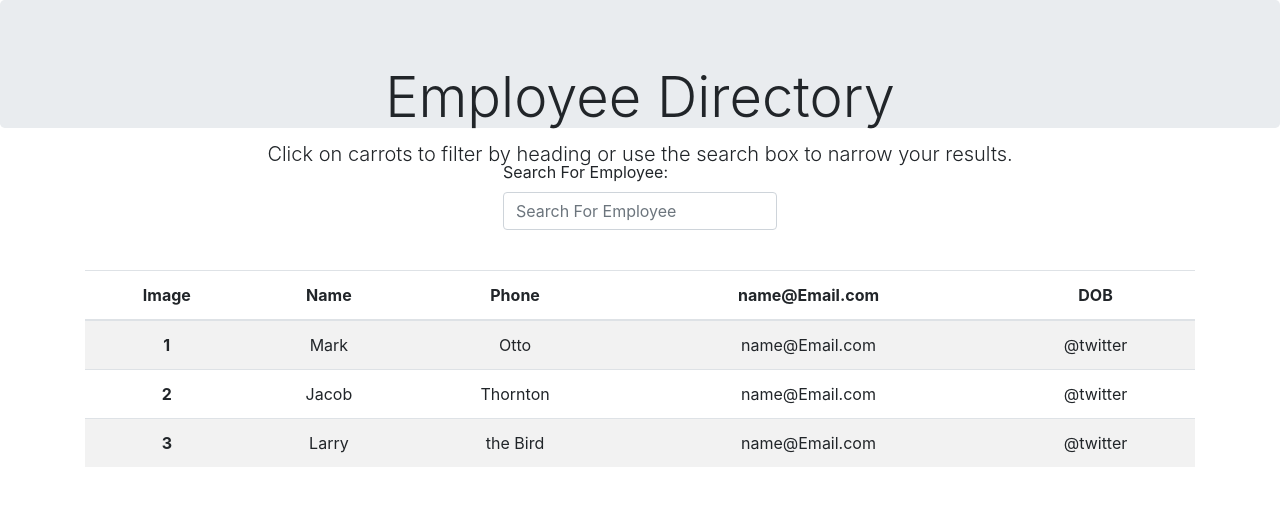
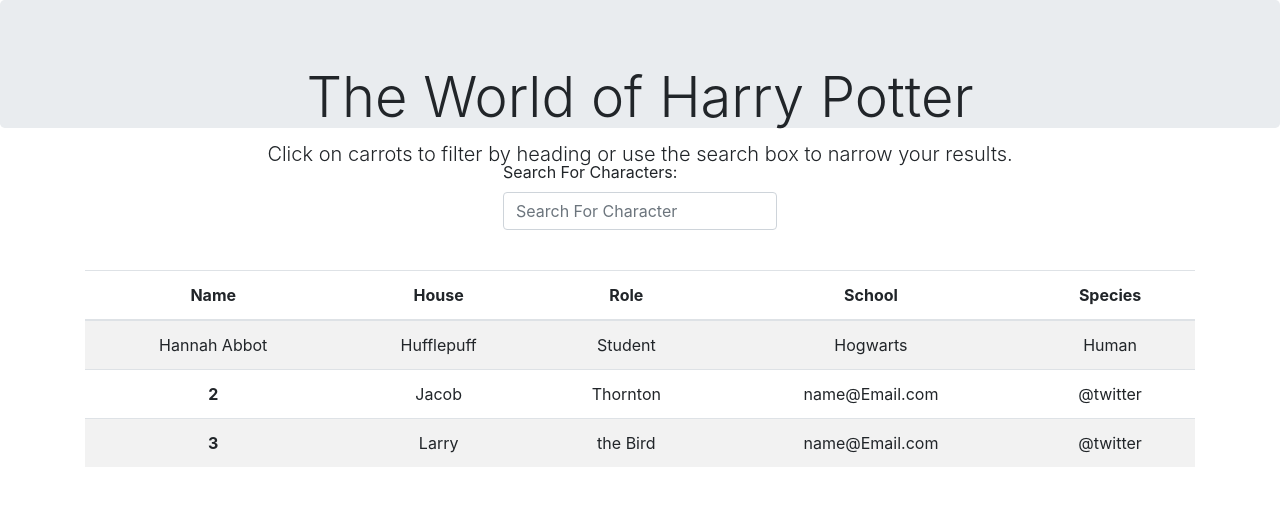
Before and after one commit to Gerardo-S/employee-directory, a React (Create React App) app: page / in a window 1280 px wide. Shown: the top 506 px of the page. Built offline with nearby package versions, Linux system fonts and the light colour scheme; no server answers.

Commit message:
fixed api data to employee table

```diff
--- a/src/components/EmployeeContainer.js
+++ b/src/components/EmployeeContainer.js
@@ -1,17 +1,38 @@
-import React from "react";
+import React, { useState, useEffect } from "react";
+import API from "../utils/API"
 import Container from "./Container";
 import Row from "./Row"
 import Search from "./Search";
 import EmployeeTable from "./EmployeeTable";
 
-function EmployeeContainer(props) {
+
+function EmployeeContainer() {
+    const [error, setError] = useState("");
+    const [characterData, setCharacterData] = useState()
+    useEffect(() => {
+        API.getCharacters().then((res) => {
+            if (res.data.length === 0) {
+                throw new Error("No results found.");
+            }
+            if (res.data.status === "error") {
+                throw new Error(res.data.message);
+            }
+            const { data } = res;
+            setCharacterData(data);
+
+        })
+            .catch((err) => setError(err.message));
+
+
+
+    }, []);
     return (
         <Container>
             <Row>
                 <Search />
             </Row>
-            <br/>
-            <EmployeeTable />
+            <br />
+            <EmployeeTable characterData={characterData} />
         </Container>
     );
 };
--- a/src/components/EmployeeTable.js
+++ b/src/components/EmployeeTable.js
@@ -1,24 +1,26 @@
 import React from 'react';
 
-function EmployeeTable() {
+function EmployeeTable(props) {
+    const { characterData } = props;
+    console.log(characterData);
     return (
         <table className="table table-striped">
-            <thead className = "text-center">
+            <thead className="text-center">
                 <tr>
-                    <th scope="col">Image</th>
                     <th scope="col">Name</th>
-                    <th scope="col">Phone</th>
-                    <th scope="col">name@Email.com</th>
-                    <th scope="col">DOB</th>
+                    <th scope="col">House</th>
+                    <th scope="col">Role</th>
+                    <th scope="col">School</th>
+                    <th scope="col">Species</th>
                 </tr>
             </thead>
-            <tbody className = "text-center">
+            <tbody className="text-center">
                 <tr>
-                    <th scope="row">1</th>
-                    <td>Mark</td>
-                    <td>Otto</td>
-                    <td>name@Email.com</td>
-                    <td>@twitter</td>
+                    <td>Hannah Abbot</td>
+                    <td>Hufflepuff</td>
+                    <td>Student</td>
+                    <td>Hogwarts</td>
+                    <td >Human</td>
                 </tr>
                 <tr>
                     <th scope="row">2</th>
--- a/src/components/Jumbotron.js
+++ b/src/components/Jumbotron.js
@@ -5,7 +5,7 @@
     return (
         <div className="jumbotron text-center d-flex align-content-around flex-wrap" style={{ height: 20 }}>
             <div className="container  ">
-                <h1 className="display-4">Employee Directory</h1>
+                <h1 className="display-4">The World of Harry Potter</h1>
                 <p className="lead">Click on carrots to filter by heading or use the search box to narrow your results.</p>
             </div>
         </div>
--- a/src/components/Search.js
+++ b/src/components/Search.js
@@ -4,13 +4,13 @@
     return (
         <form >
             <div className="form-group ">
-                <label htmlFor="search">Search For Employee:</label>
+                <label htmlFor="search">Search For Characters:</label>
                 <input
                     value={props.value}
                     name="search"
                     type="text"
                     className="form-control"
-                    placeholder="Search For Employee"
+                    placeholder="Search For Character"
                     id="search"
                 />
 
--- a/src/utils/API.js
+++ b/src/utils/API.js
@@ -1 +1,15 @@
 import axios from "axios";
+
+//https://www.potterapi.com/v1/characters
+// $2a$10$C0VHLQtCHSPD2Yopqj2Nee0FeLO8zp/4KuGZc.Yf./kJFqfB.F1AO
+// https://superheroapi.com/api/access-token/character-id/biography
+const BASEURL = "https://www.potterapi.com/v1/characters?key=";
+const APIKEY = "$2a$10$C0VHLQtCHSPD2Yopqj2Nee0FeLO8zp/4KuGZc.Yf./kJFqfB.F1AO";
+const character = "characters"
+
+export default {
+    getCharacters: function () {
+        return axios.get(BASEURL + APIKEY)
+    }
+
+};
```
